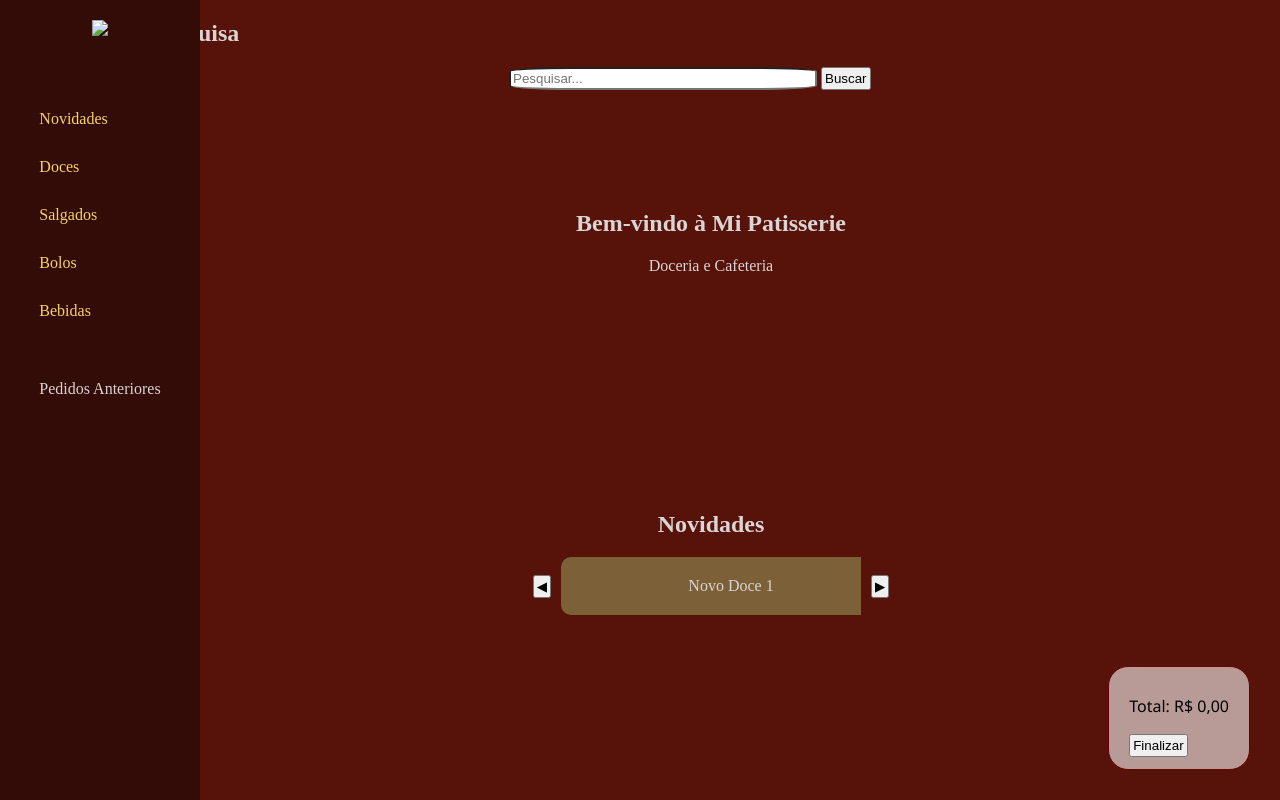
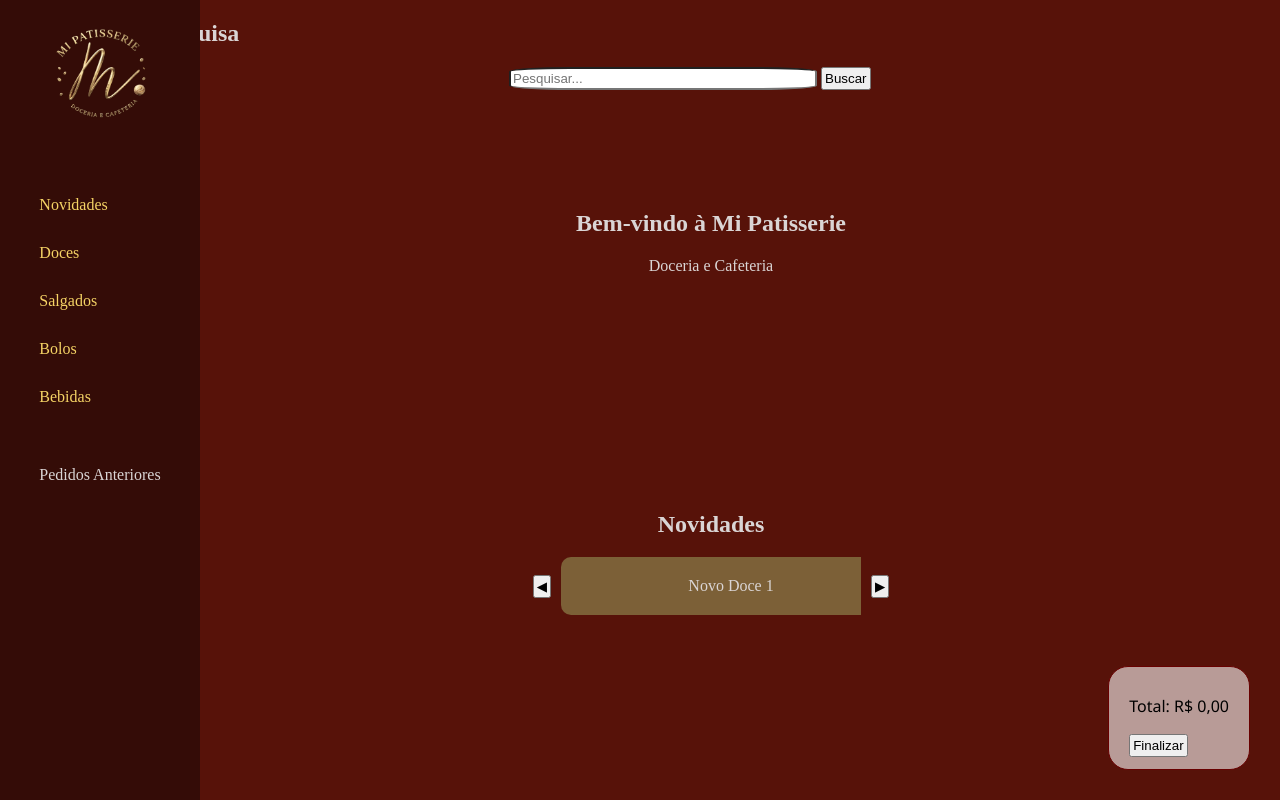
Before and after one commit to Elogilva/Teste-do-site-inter-, a plain HTML site: page teste htrml/chat GPT/index.html in a window 1280 px wide. Shown: the top 800 px of the page. Drawn offline with Linux system fonts and the light colour scheme; the site is published under a folder, as on GitHub Pages, so addresses that start at the root find nothing; a script that the page names is missing.

Commit message:
identei o html pra n ficar maluco e arrumei os erros do js 25/03

```diff
--- a/teste htrml/chat GPT/index.html
+++ b/teste htrml/chat GPT/index.html
@@ -10,7 +10,7 @@
 <body>
 
 <header>
-<a href="#inicio"><img src="/imagem/logo-melhorada.png" class="logo"></a>
+<a href="#inicio"><img src="../imagem/logo-melhorada.png" class="logo"></a>
 
 <nav class="menu">
 <a href="#Novidades">Novidades</a>
@@ -26,7 +26,7 @@
 
 <!-- <a href="#"><img src="/imagem/profile_5987462 (1).png" class="perfil"></a> -->
 
-<div class="conteudo">
+<main class="conteudo">
 
     <h2>Pesquisa</h2>
     <input type="text" id="pesquisa" placeholder="Pesquisar...">
@@ -126,7 +126,7 @@
         <p id="total">Total: R$ 0,00</p>
         <button onclick="finalizarPedido()">Finalizar</button>
         </div>
-</div>
+    </main>
 
     <!-- HISTÓRICO -->
     <div class="historico">
@@ -134,7 +134,7 @@
         <ul id="historicoLista"></ul>
     </div>
 
-</div>
+</main>
 
 <footer>
 <p>Mi Patisserie © 2026</p>
```
Also changed, not shown: teste htrml/chat GPT/index.JS (+4 -3 lines). Lines whose indentation alone changed are shown as unchanged.
